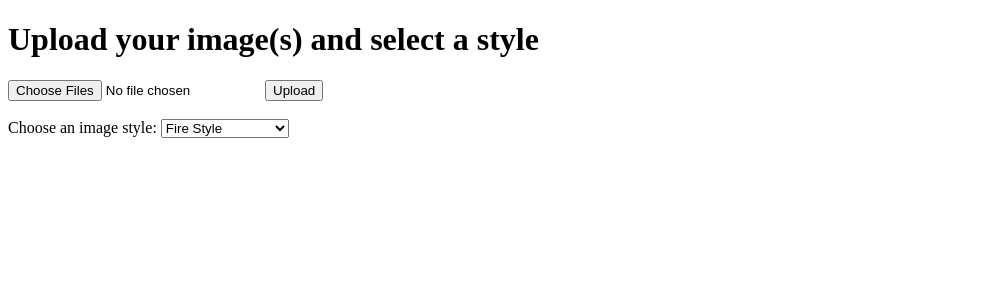
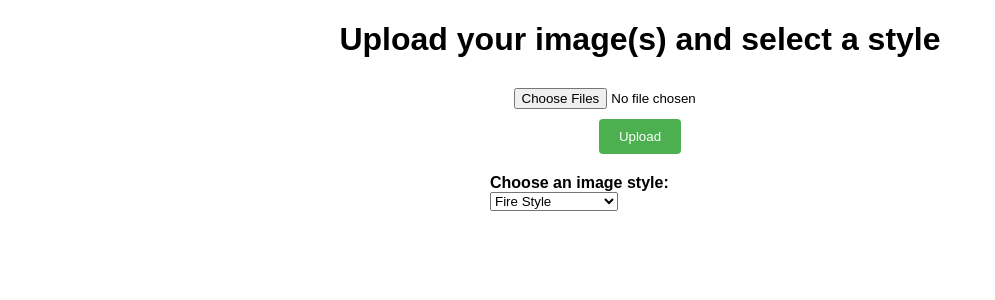
Before and after one commit to sumeetghumare4/ArtStyle-Fusion, a Flask app: page / in a window 1280 px wide. Shown: the top 300 px of the page, without its empty margins (0-995 px from the left). Run offline with Flask 2, Linux system fonts and the light colour scheme.

Commit message:
Update upload.html

```diff
--- a/templates/upload.html
+++ b/templates/upload.html
@@ -4,19 +4,57 @@
 	<meta charset="UTF-8">
 	<meta name="viewport" content="width=device-width, initial-scale=1.0">
 	<title>Upload</title>
+	<style>
+		body {
+			font-family: Arial, sans-serif;
+			margin: 20px;
+
+		}
+
+
+		h1 {
+			text-align: center;
+		}
+
+		form {
+			display: flex;
+			flex-direction: column;
+			align-items: center;
+			margin-top: 30px;
+		}
+
+		input[type="file"] {
+			margin-bottom: 10px;
+		}
+
+		input[type="submit"] {
+			padding: 10px 20px;
+			background-color: #4CAF50;
+			color: white;
+			border: none;
+			border-radius: 4px;
+			cursor: pointer;
+		}
+
+		.select-style {
+			margin-top: 20px;
+			width: 300px;
+		}
+
+		.label-style {
+			font-weight: bold;
+		}
+	</style>
 </head>
 <body>
 	<h1>Upload your image(s) and select a style</h1>
-	<form id="upload-form" action="{{url_for('upload')}}" method= "POST" enctype="multipart/form-data">
+	<form id="upload-form" action="{{url_for('upload')}}" method="POST" enctype="multipart/form-data">
 		<input type="file" name="file" accept="image/*" multiple>
 		<input type="submit" value="Upload">
-		<br><br>
 
-		<div>
-			<label for="style">Choose an image style:</label>
+		<div class="select-style">
+			<label for="style" class="label-style">Choose an image style:</label>
 			<select id="style" name="style">
-				<!-- Torch pretrained models from https://github.com/ProGamerGov/Torch-Models-->
-				<!-- And also "https://cs.stanford.edu/people/jcjohns/fast-neural-style/models//instance_norm/candy.t7"-->
 				<option value="Fire_Style_22000_Iterations.t7">Fire Style</option>
 				<option value="gold_black_2700.t7">Gold Black Style</option>
 				<option value="pink_style_1800.t7">Pink Style</option>
@@ -30,6 +68,6 @@
 				<option value="the_wave.t7">The Wave Style</option>
 	  		</select>
 		</div>
-
+	</form>
 </body>
 </html>
```
